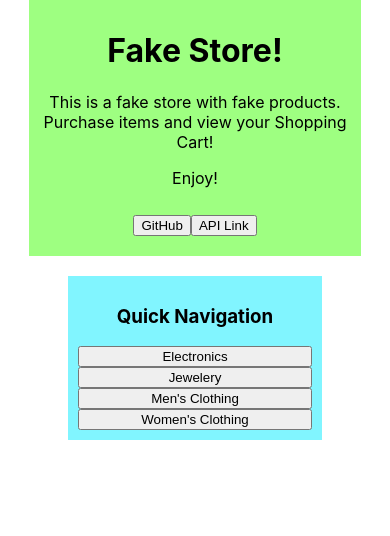
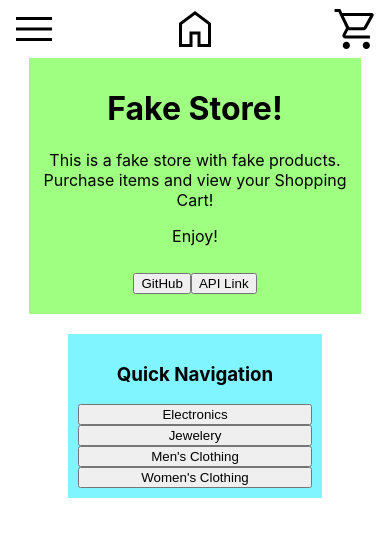
Before and after one commit to tommy128works/Shopping-Cart, a React (Vite) app: page / in a window 390 px wide. Shown: the top 536 px of the page. Built offline with nearby package versions, Linux system fonts and the light colour scheme.

Commit message:
feat: add basic layout of NavBar
Basic responsiveness implemented for mobile view. No functionality
implemented yet.

```diff
--- a/src/App.jsx
+++ b/src/App.jsx
@@ -1,10 +1,11 @@
 import "./App.css"; // need to change to scss file
 import HomePage from "./components/HomePage.jsx";
-import NavBar from "./components/NavBar.jsx"
+import NavBar from "./components/NavBar.jsx";
 
 function App() {
   return (
     <>
+      <NavBar />
       <HomePage name={"string"} />
     </>
   );
--- a/src/components/NavBar.jsx
+++ b/src/components/NavBar.jsx
@@ -4,22 +4,23 @@ import "../styles/NavBar.scss";
 
 import menuIcon from "../assets/icons/menu_icon.svg";
 import homeIcon from "../assets/icons/home_icon.svg";
-import searchIcon from "../assets/icons/search_icon.svg";
 import shoppingCartIcon from "../assets/icons/shopping_cart_icon.svg";
 
 const NavBar = () => {
-
   return (
-    <div id="nav-bar" >
-      <span></span>
-      <span></span>
-      <span></span>
-      <span></span>
-
-
-
+    <div id="nav-bar">
+      <div>
+        <img src={menuIcon} />
+      </div>
+      <div>
+        <img src={homeIcon} />
+        <span>Fake Store</span>
+      </div>
+      <div>
+        <img src={shoppingCartIcon} />
+      </div>
     </div>
-  )
-}
+  );
+};
 
 export default NavBar;
--- a/src/styles/HomePage.scss
+++ b/src/styles/HomePage.scss
@@ -12,9 +12,7 @@
     background-color: rgb(158, 255, 129);
 
     width: 500px;
-
   }
-
 
   .quick-navigation {
     background-color: rgb(129, 245, 255);
@@ -23,7 +21,6 @@
 
     display: flex;
     flex-direction: column;
-
   }
 }
 
@@ -33,13 +30,12 @@
     align-items: center;
     row-gap: 20px;
 
-    .main-text{
+    .main-text {
       width: min(80vw, 600px);
     }
 
     .quick-navigation {
       width: min(60vw, 450px);
     }
-
   }
 }
--- a/src/styles/NavBar.scss
+++ b/src/styles/NavBar.scss
@@ -0,0 +1,26 @@
+#nav-bar {
+  display: flex;
+  justify-content: space-between;
+
+  padding: 5px 10px;
+
+  font-size: xx-large;
+
+  div {
+    display: flex;
+    align-items: center;
+
+  }
+
+}
+
+@media (max-width: 500px) {
+  #nav-bar {
+
+    div {
+      span {
+        display: none;
+      }
+    }
+  }
+}
```
Also changed, not shown: src/components/HomePage.jsx (+6 -5 lines), src/assets/icons/search_icon.svg (deleted).
